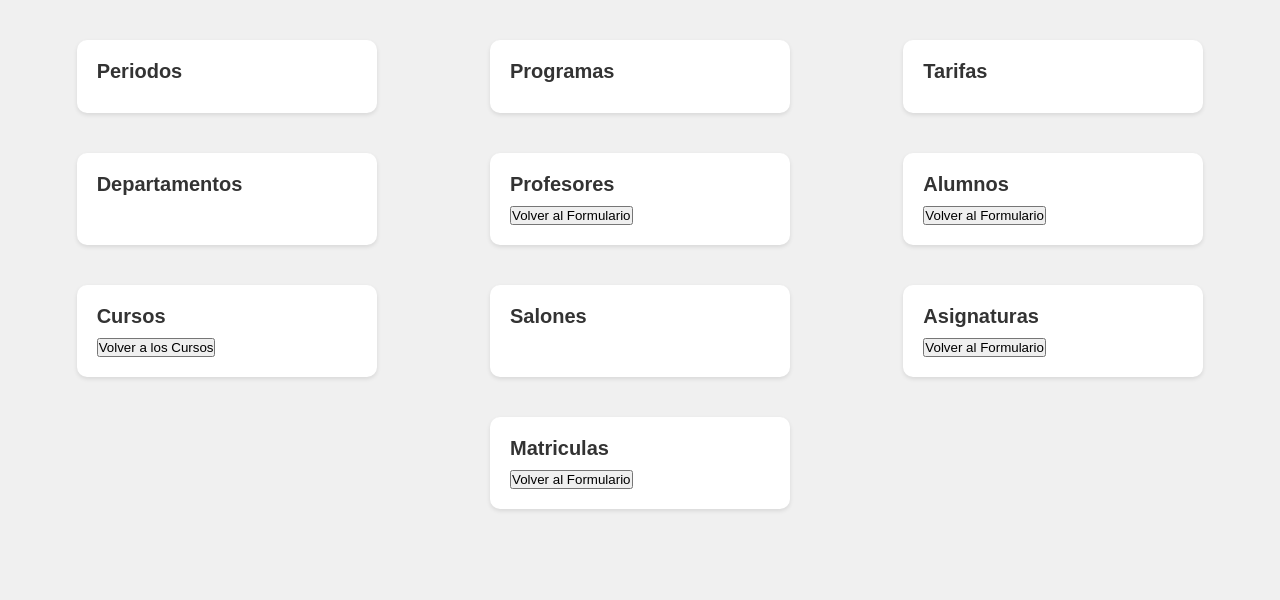
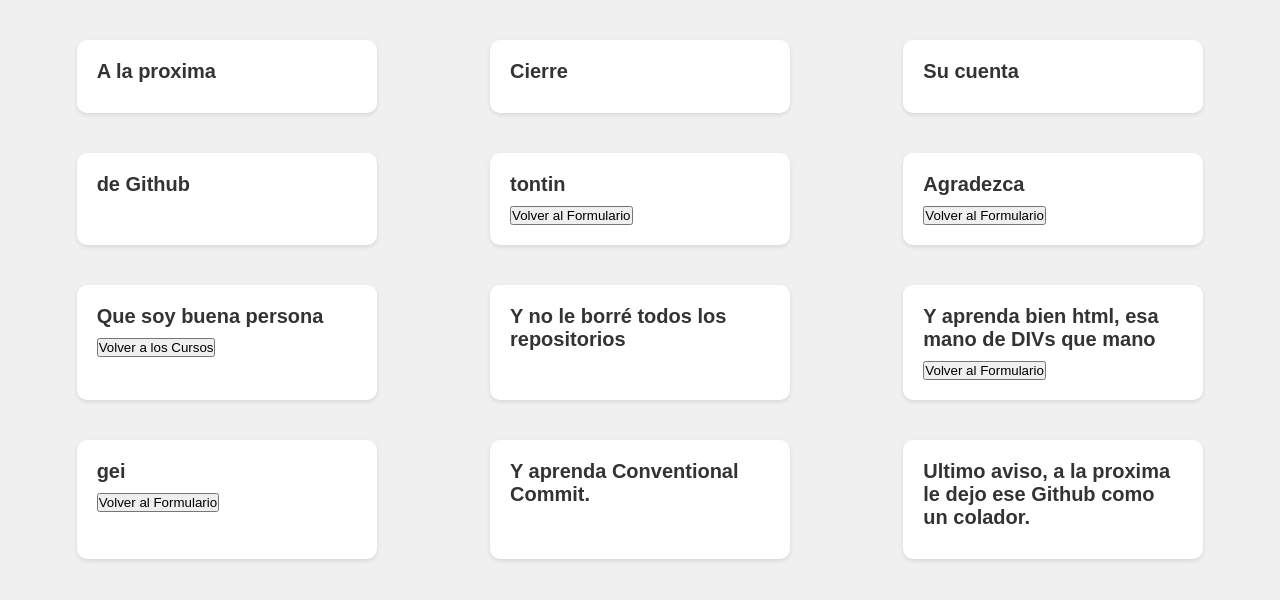
Before and after one commit to AlfonsoBrandonCamargoFlorez/University, a website: page index.html in a window 1280 px wide. Drawn offline with Linux system fonts and the light colour scheme; no server answers.

```diff
--- a/index.html
+++ b/index.html
@@ -10,9 +10,9 @@
 <body>
     <main>
 
-        <section id="periodos">
+        <section id="">
             <h1>
-                Periodos
+                A la proxima
             </h1>
             <div id="todosPeriodos">
 
@@ -21,7 +21,7 @@
 
         <section id="programas">
             <h1>
-                Programas
+                Cierre
             </h1>
             <div id="todosProgramas">
 
@@ -30,7 +30,7 @@
 
         <section id="tarifas">
             <h1>
-                Tarifas
+                Su cuenta
             </h1>
             <div id="todosTarifas">
 
@@ -39,7 +39,7 @@
 
         <section id="departamentos">
             <h1>
-                Departamentos
+                de Github
             </h1>
             <div id="todosDepartamentos">
 
@@ -48,7 +48,7 @@
 
         <section id="profesores">
             <h1>
-                Profesores
+                tontin
             </h1>
             <div id="todosProfesores">
 
@@ -58,7 +58,7 @@
 
         <section id="alumnos">
             <h1>
-                Alumnos
+                Agradezca
             </h1>
             <div id="todosAlumnos">
 
@@ -68,7 +68,7 @@
 
         <section id="cursos">
             <h1>
-                Cursos
+                Que soy buena persona
             </h1>
             <div id="todosCursos">
 
@@ -78,7 +78,7 @@
 
         <section id="salones">
             <h1>
-                Salones
+                Y no le borré todos los repositorios
             </h1>
             <div id="todosSalones">
 
@@ -87,7 +87,7 @@
 
         <section id="asignaturas">
             <h1>
-                Asignaturas
+                Y aprenda bien html, esa mano de DIVs que mano
             </h1>
             <div id="todosAsignaturas">
 
@@ -97,7 +97,7 @@
 
         <section id="matriculas">
             <h1>
-                Matriculas
+                gei
             </h1>
             <div id="todosMatriculas">
 
@@ -105,7 +105,25 @@
             <div id="matriculas-form"></div>
         </section>
 
+        <section id="Conventional">
+            <h1>
+                Y aprenda Conventional Commit.
+            </h1>
+            <div id="todosMatriculas">
 
+            </div>
+            <div id="matriculas-form"></div>
+        </section>
+
+        <section id="Conventional">
+            <h1>
+                Ultimo aviso, a la proxima le dejo ese Github como un colador.
+            </h1>
+            <div id="todosMatriculas">
+
+            </div>
+            <div id="matriculas-form"></div>
+        </section>
 
 
 
```
